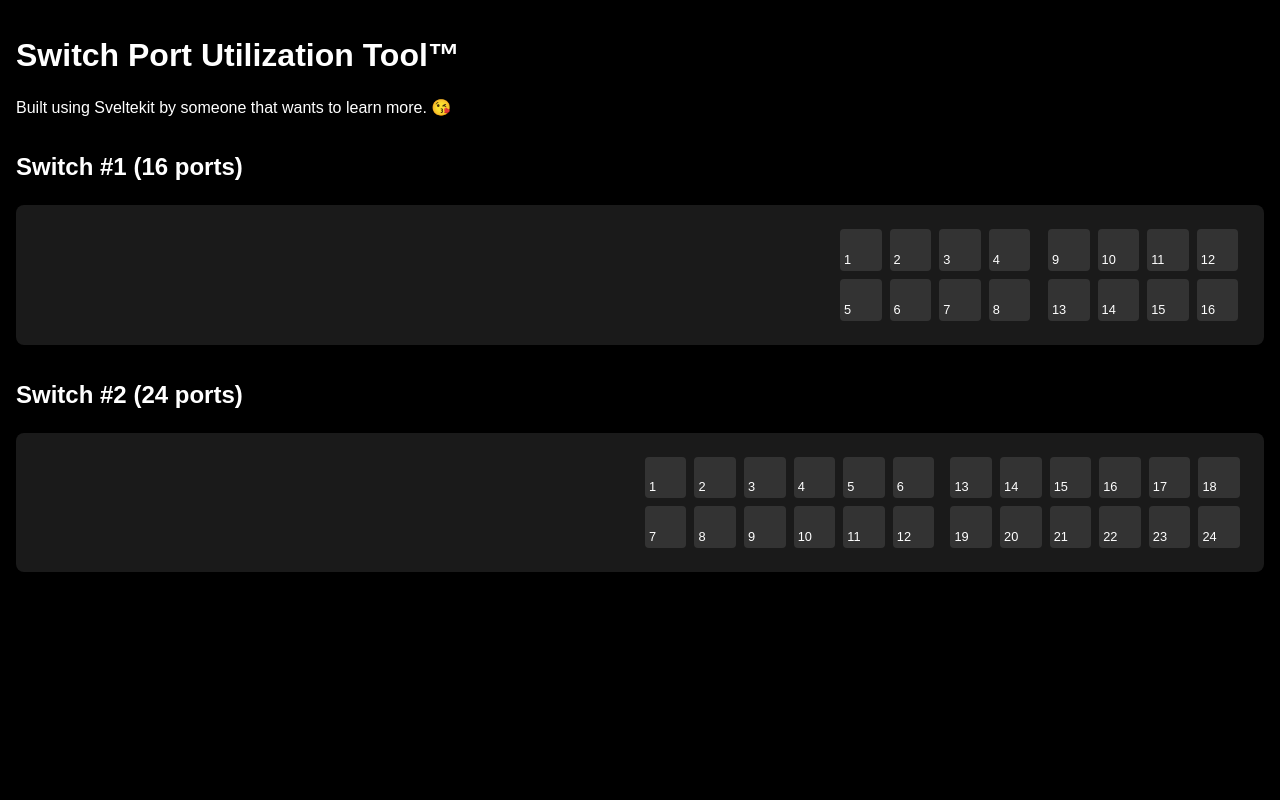
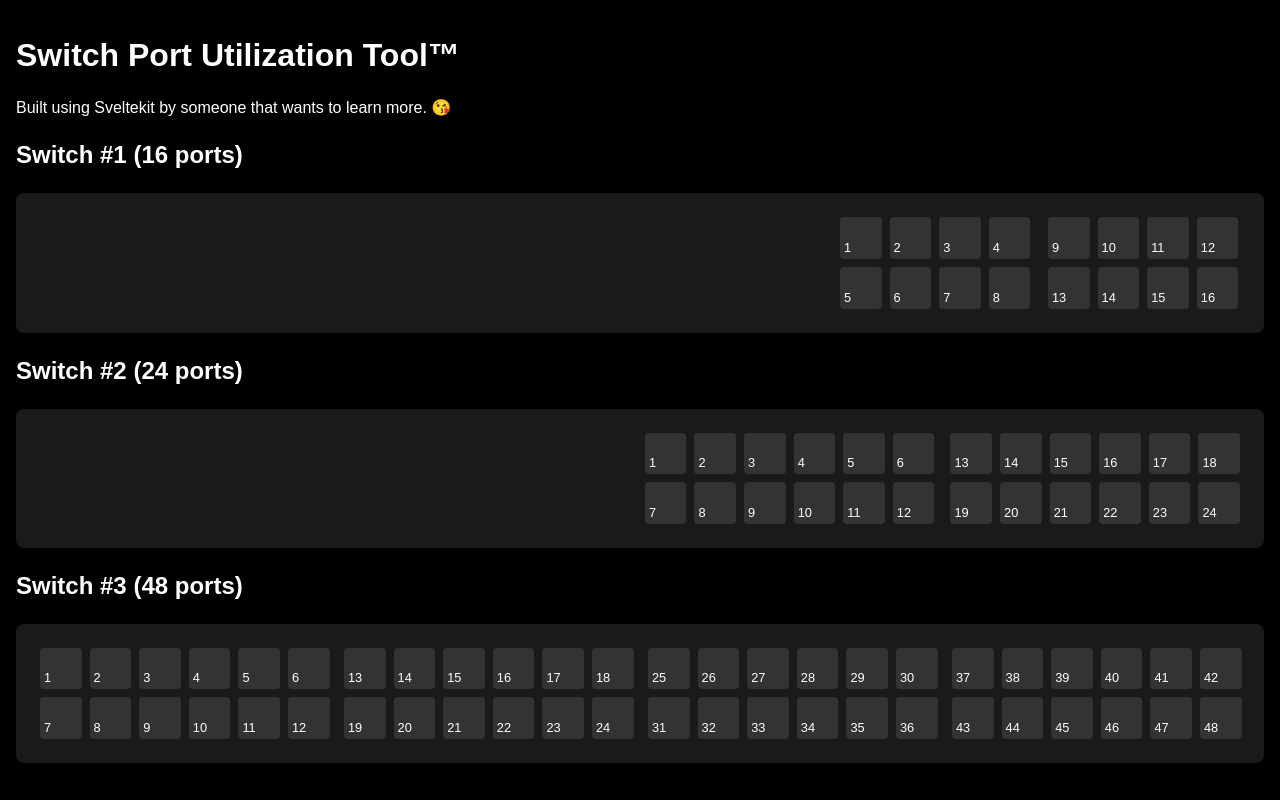
Before and after one commit to frippz/switch-tool, a SvelteKit app: page / in a window 1280 px wide. Built offline with nearby package versions, Linux system fonts and the light colour scheme.

Commit message:
Add support for unique ID in component

```diff
--- a/src/components/Switch.svelte
+++ b/src/components/Switch.svelte
@@ -1,9 +1,14 @@
+<script lang="ts" context="module">
+  let idCounter: number = 0;
+</script>
+
 <script lang="ts">
   import Port from './Port.svelte';
 
   export let switchGroup: number;
   export let numberOfPorts: number;
 
+  let componentId: string = `switch-${idCounter++}`;
   let portsPerGroup: number;
 
   if (numberOfPorts >= 24) {
@@ -45,6 +50,7 @@
   }
 </script>
 
+<section id={componentId}>
   <h2>Switch #{switchGroup} ({numberOfPorts} ports)</h2>
   <div class="switch">
     {#each portGroups as group}
@@ -55,6 +61,7 @@
       </div>
     {/each}
   </div>
+</section>
 
 <style>
   .switch {
--- a/src/routes/+page.svelte
+++ b/src/routes/+page.svelte
@@ -9,3 +9,5 @@
 <Switch switchGroup={1} numberOfPorts={16} />
 
 <Switch switchGroup={2} numberOfPorts={24} />
+
+<Switch switchGroup={3} numberOfPorts={48} />
```
Lines whose indentation alone changed are shown as unchanged.
